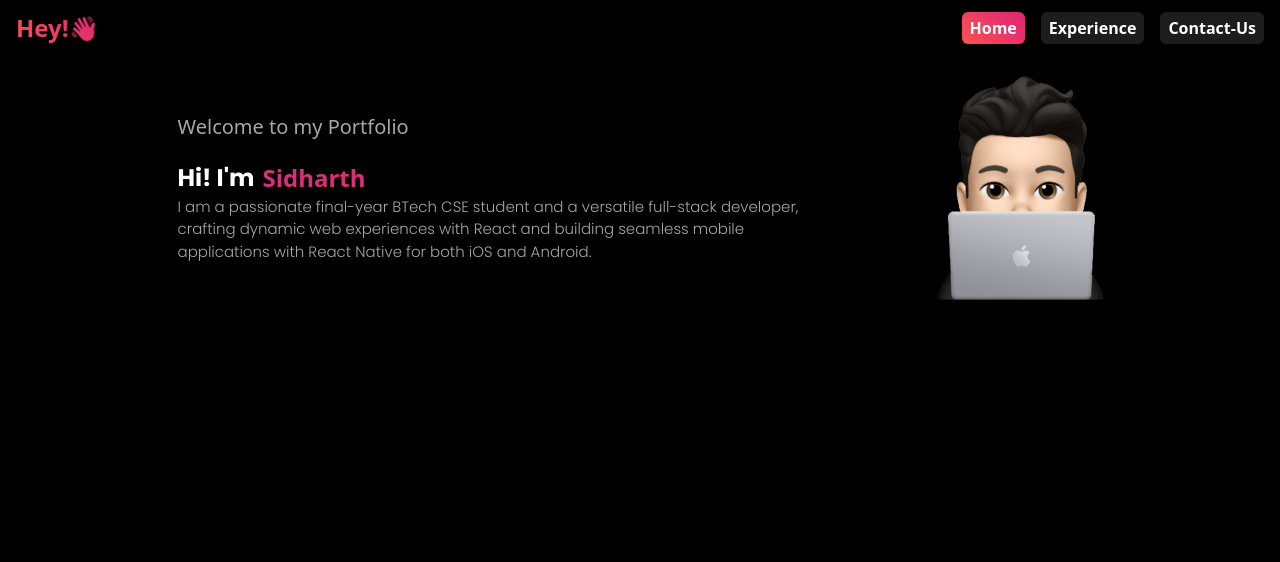
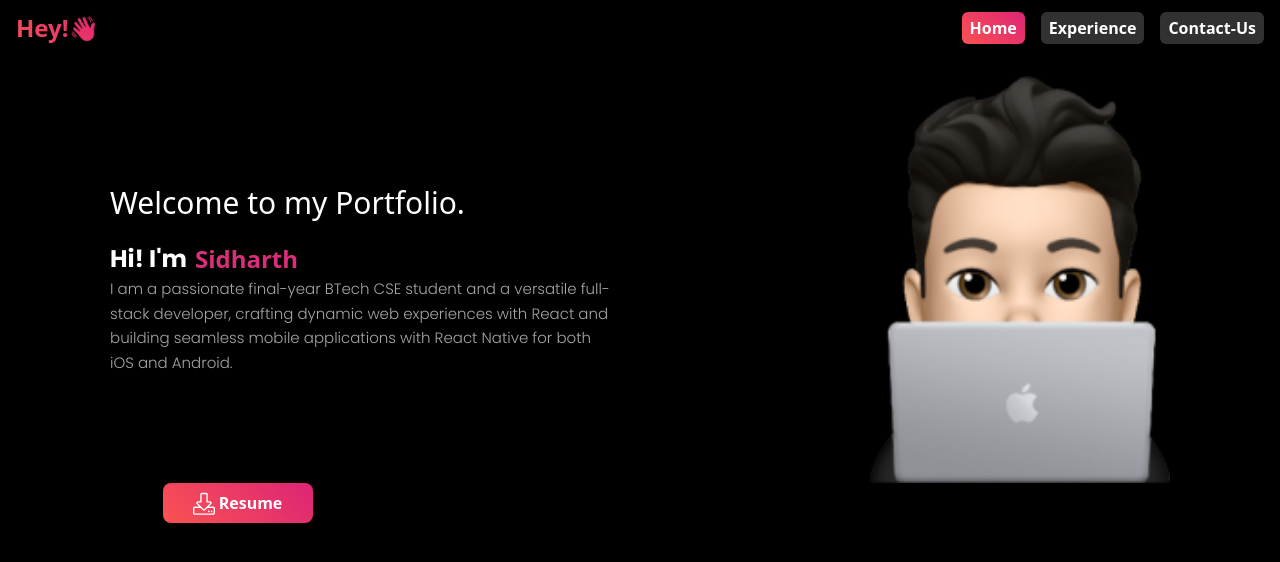
Before and after one commit to Sidharth465/myPortfolio, a React (Vite) app: page / in a window 1280 px wide. Shown: the top 562 px of the page. Built offline with nearby package versions, Linux system fonts and the light colour scheme.

Commit message:
added resume button

```diff
--- a/src/library/components/CustomButton.tsx
+++ b/src/library/components/CustomButton.tsx
@@ -1,5 +1,49 @@
-const CustomButton = ({}: ButtonProps) => {
-  return <div></div>;
+import { LoadingSvg } from "@library/utils/Svgs";
+import React from "react";
+
+type ButtonProps = {
+  IconLeft?: React.ComponentType;
+  className?: string;
+  processing?: boolean;
+  title: string;
+  onClick?: () => void;
+};
+
+const CustomButton = ({
+  IconLeft,
+  title,
+  processing = false,
+  className,
+  onClick,
+}: ButtonProps) => {
+  console.log("processing", processing);
+  return (
+    <div
+      style={{ pointerEvents: processing ? "none" : "auto" }}
+      className={`group  relative flex items-center w-[150px] h-[40px] bg-linear2 rounded-lg overflow-hidden cursor-pointer transition-all duration-300 ${className}`}
+      onClick={onClick}
+    >
+      {/* Icon Section */}
+      {processing ? (
+        <div className=" relative flex  w-full justify-center items-center">
+          <LoadingSvg />
+        </div>
+      ) : (
+        <>
+          {IconLeft && (
+            <div className="absolute   w-[55%] group-hover:bg-black group-hover:bg-opacity-50 flex items-center  justify-center h-full  group-hover:translate-x-0 group-hover:w-full  origin-left transition-all duration-300 ease-in-out">
+              <IconLeft />
+            </div>
+          )}
+
+          {/* Title Section */}
+          <span className="flex pl-[25px] w-full items-center justify-center  text-white font-semibold transition-all duration-300 ease-in-out group-hover:text-transparent">
+            {title}
+          </span>
+        </>
+      )}
+    </div>
+  );
 };
 
 export default CustomButton;
--- a/src/library/components/Navbar.tsx
+++ b/src/library/components/Navbar.tsx
@@ -35,7 +35,7 @@ const Navbar = () => {
           {navItem?.map((item) => (
             <Link
               to={item?.slug}
-              className={` mx-2  animate-pulse  ${
+              className={` mx-2    ${
                 location.pathname == item?.slug
                   ? "bg-linear2"
                   : "bg-cardbackground"
--- a/src/library/utils/Svgs.tsx
+++ b/src/library/utils/Svgs.tsx
@@ -228,6 +228,29 @@ export const MobileSvg = (
   </svg>
 );
 
+export const LoadingSvg = () => (
+  <svg
+    viewBox="0 0 24 24"
+    fill="none"
+    xmlns="http://www.w3.org/2000/svg"
+    className="animate-spin h-5 w-5    text-white"
+  >
+    <circle
+      stroke-width="4"
+      stroke="currentColor"
+      r="10"
+      cy="12"
+      cx="12"
+      className="opacity-25"
+    ></circle>
+    <path
+      d="M4 12a8 8 0 018-8v8H4z"
+      fill="currentColor"
+      className="opacity-75"
+    ></path>
+  </svg>
+);
+
 const Svgs = () => {
   return <></>;
 };
--- a/src/pages/contact-us/index.tsx
+++ b/src/pages/contact-us/index.tsx
@@ -10,7 +10,7 @@ const ContactUs: React.FC<SectionProps> = ({ refProp }) => {
     <AnimatedSection>
       <div
         ref={refProp}
-        className="flex h-[100vh] justify-center items-center bg-crystalblue  text-white"
+        className="flex  justify-center items-center bg-crystalblue  text-white"
       >
         Contact us
       </div>
--- a/src/pages/home/Heading.tsx
+++ b/src/pages/home/Heading.tsx
@@ -33,7 +33,7 @@ const Heading = () => {
 
   return (
     <div className="flex   flex-col w-full h-full justify-center items-center sm:items-start ">
-      <text className="text-neutralgray text-xl">Welcome to my Portfolio</text>
+      <text className="text-white text-3xl">Welcome to my Portfolio.</text>
       <div className="flex flex-row gap-2 w-full justify-center sm:justify-start mt-5 items-center  h-[35px]">
         <text className="text-white  font-Poppins text-2xl font-bold">
           Hi! I'm{" "}
@@ -45,7 +45,7 @@ const Heading = () => {
           |
         </span>
       </div>
-      <div className="flex  px-4 sm:px-0">
+      <div className=" max-w-[500px] px-4 sm:px-0">
         <text className="font-light text-[15px]  text-neutralgray  font-Poppins text-start sm:text-start">
           I am a passionate final-year BTech CSE student and a versatile
           full-stack developer, crafting dynamic web experiences with React and
--- a/src/pages/home/index.tsx
+++ b/src/pages/home/index.tsx
@@ -1,17 +1,50 @@
 import Avatar from "@assets/images/avatar.png";
 import Heading from "./Heading";
 import AnimatedSection from "@library/components/AnimatedSection";
+import CustomButton from "@library/components/CustomButton";
+import { DownloadSvg } from "@library/utils/Svgs";
+import { useState } from "react";
+
 const Home = () => {
+  const [processing, setProcessing] = useState(false);
+
+  const DownloadResume = async () => {
+    setProcessing(true);
+    try {
+      const link = document.createElement("a");
+      link.href = `https://drive.google.com/uc?export=download&id=${
+        import.meta.env.VITE_RESUME_ID
+      }`;
+
+      link.download = "resume.pdf";
+      link.click();
+    } catch (error) {
+      alert(`Error Downloading Resume ${error} `);
+    } finally {
+      setProcessing(false);
+    }
+  };
   return (
     <AnimatedSection>
-      <div className="px-2 mt-5 bg-background justify-center items-center">
-        <div className="flex flex-col sm:flex-row  justify-center items-center sm:gap-10 md:gap-32">
+      <div className="px-2 mt-5 bg-background justify-center items-centerjustify-center items-center">
+        <div className="flex  flex-col sm:flex-row  justify-center items-center sm:gap-10 md:gap-32">
           <div className="order-2 sm:order-1   flex h-full  justify-center items-center sm:h-full sm:w-1/2">
             <Heading />
           </div>
           <div className=" order-1 flex justify-center items-center h-full">
-            <img className="  object-contain h-[300] w-[300]" src={Avatar} />
+            <img
+              className="  object-contain h-[300px] sm:h-full min-w-[300px]"
+              src={Avatar}
+            />
           </div>
+        </div>
+        <div className="px-2 flex sm:inline-block justify-center items-center  sm:px-[20px] md:px-[155px]">
+          <CustomButton
+            processing={processing}
+            onClick={DownloadResume}
+            title="Resume"
+            IconLeft={() => <DownloadSvg />}
+          />
         </div>
       </div>
     </AnimatedSection>
--- a/tailwind.config.js
+++ b/tailwind.config.js
@@ -13,7 +13,7 @@ export default {
         primary: "#144679",
         secondary: "#1C9CEA",
         ocean: "#1C9CEA",
-        cardbackground: "#1D1D1D",
+        cardbackground: "#313131",
         background: "#000000",
         crystalblue: "#6AB5B9",
         neutralgray: "#A6A6A6",
```
Also changed, not shown: src/index.css (+5 -6 lines), src/main.tsx (+3 -12 lines), 1 other file (tests, documents, lock files or other folders).
